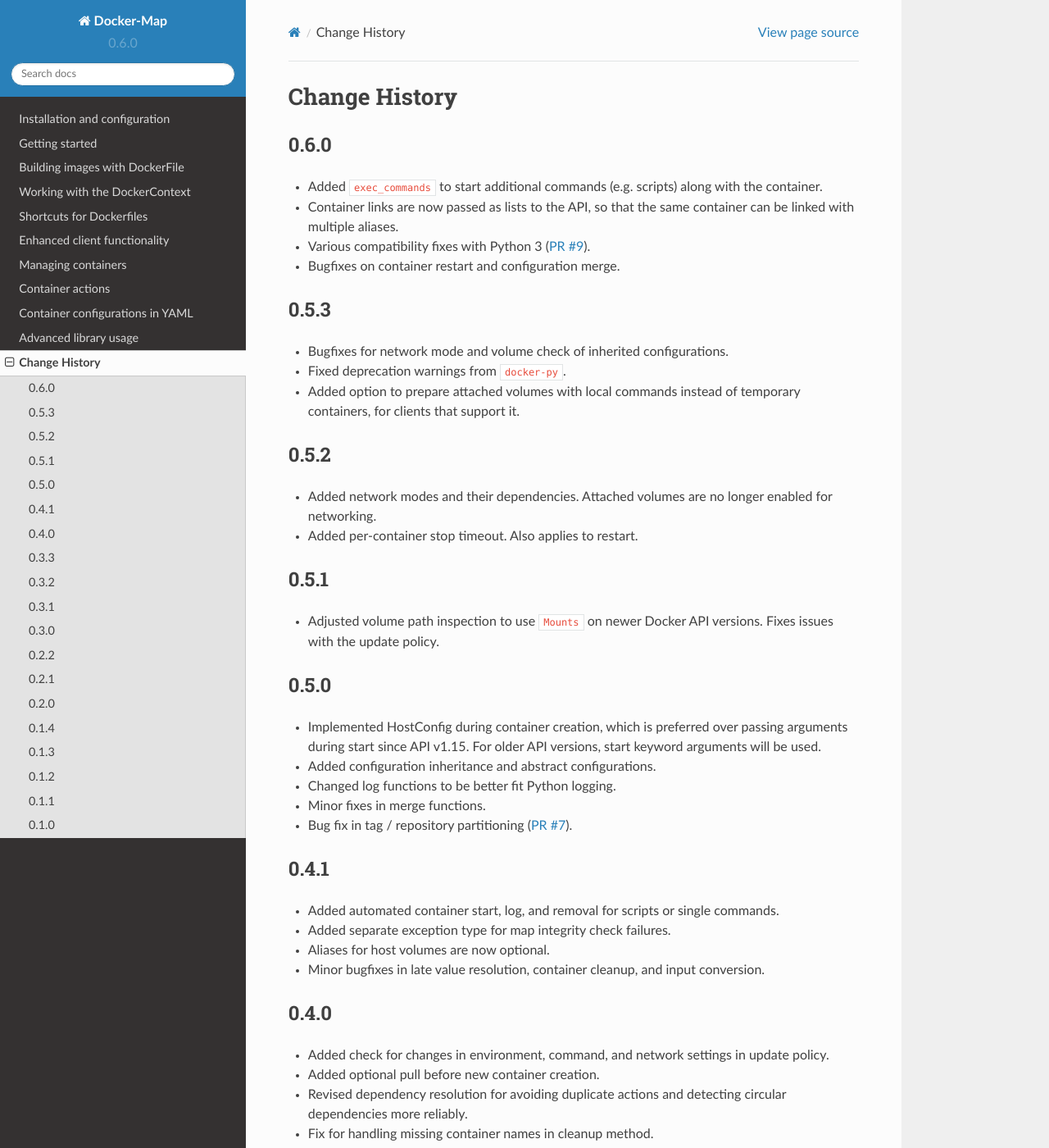
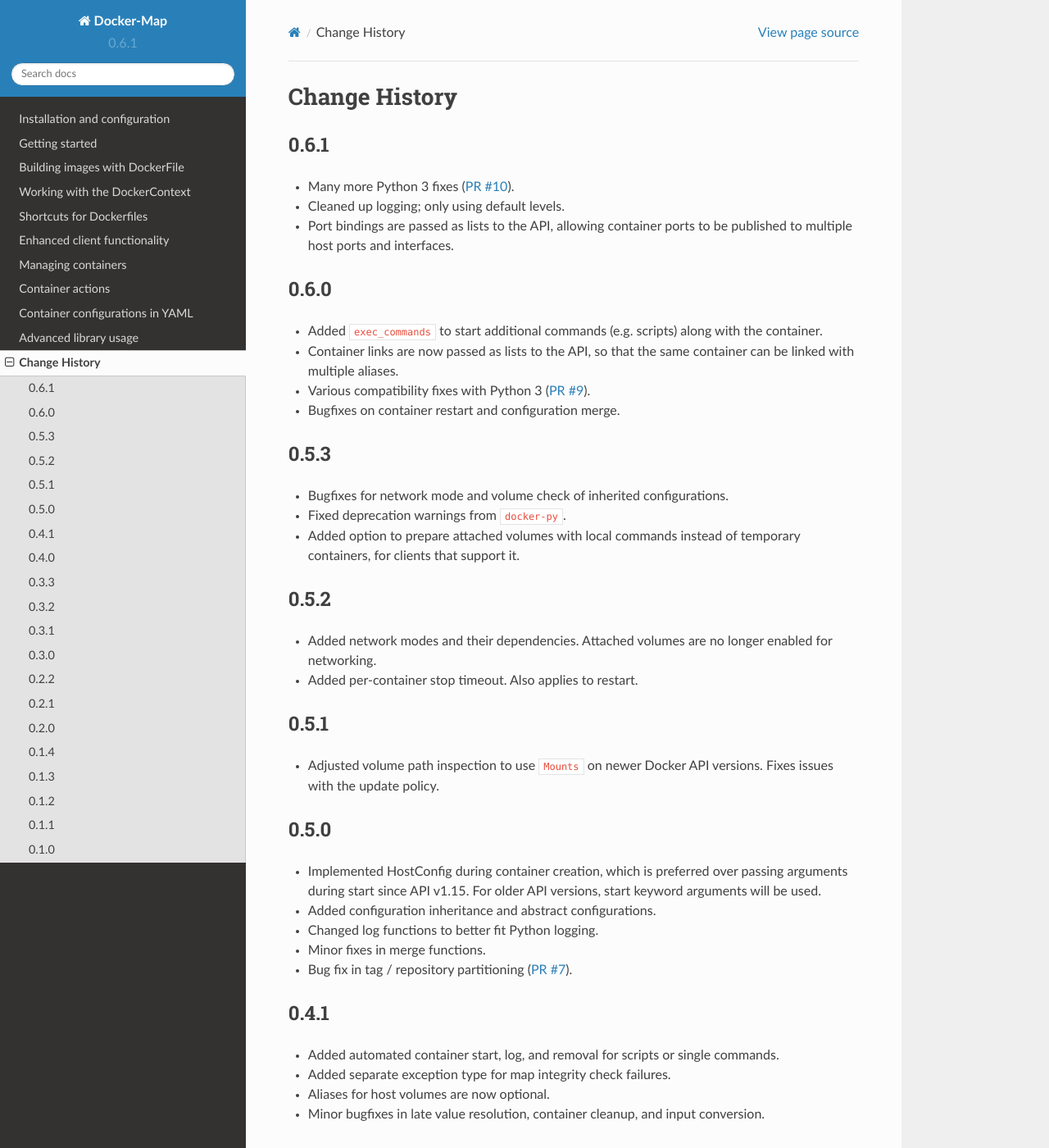
Before and after one commit to merll/docker-map, a Sphinx documentation site: the page built from docs/changes.rst, in a window 1280 px wide and 1400 px high. Shown: the whole window at 82% size. Built offline with Sphinx 7.4.7 and the Read the Docs theme 2.0.0, drawn with Linux system fonts in a browser that asks for light colours.

Commit message:
Version and change log.

```diff
--- a/dockermap/__init__.py
+++ b/dockermap/__init__.py
@@ -2,7 +2,7 @@
 from __future__ import unicode_literals
 
 
-__version__ = '0.6.0'
+__version__ = '0.6.1'
 
 DEFAULT_BASEIMAGE = 'tianon/true'
 DEFAULT_COREIMAGE = 'busybox'
--- a/docs/changes.rst
+++ b/docs/changes.rst
@@ -2,6 +2,13 @@
 
 Change History
 ==============
+
+0.6.1
+-----
+* Many more Python 3 fixes (`PR #10 <https://github.com/merll/docker-map/pull/10>`_).
+* Cleaned up logging; only using default levels.
+* Port bindings are passed as lists to the API, allowing container ports to be published to multiple host
+  ports and interfaces.
 
 0.6.0
 -----
```
Also changed, not shown: other parts of docs/changes.rst (+1 -1 lines), CONTRIBUTIONS.md (+3 -1 lines).
